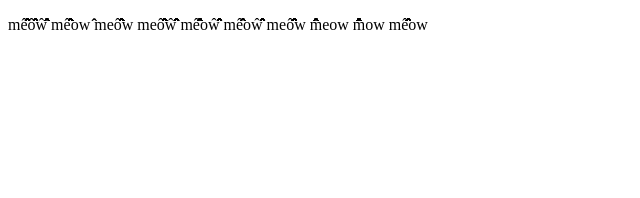
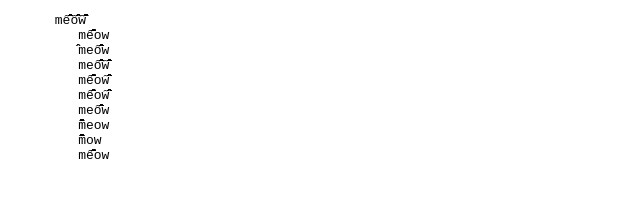
Before and after one commit to johngao122/johngao122.github.io, a plain HTML site: page index.html in a window 1280 px wide. Shown: the whole page, without its empty margins (0-640 px from the left). Drawn offline with Linux system fonts and the light colour scheme.

Commit message:
Update index.html

```diff
--- a/index.html
+++ b/index.html
@@ -3,7 +3,8 @@
 
 
    <body>
-      <p>mê̂̂̂̂̂̂̂̂̂̂̂̂̂̂̂̂̂̂̂̂̂̂̂̂̂̂̂̂̂̂̂̂̂̂̂̂̂ô̂̂̂̂̂̂̂̂̂̂̂ŵ̂̂̂̂̂̂̂̂̂̂̂̂̂̂̂̂̂̂̂̂̂̂̂̂̂̂̂̂̂̂̂̂̂̂̂̂̂̂̂̂̂̂̂̂
+      <pre>
+      mê̂̂̂̂̂̂̂̂̂̂̂̂̂̂̂̂̂̂̂̂̂̂̂̂̂̂̂̂̂̂̂̂̂̂̂̂̂ô̂̂̂̂̂̂̂̂̂̂̂ŵ̂̂̂̂̂̂̂̂̂̂̂̂̂̂̂̂̂̂̂̂̂̂̂̂̂̂̂̂̂̂̂̂̂̂̂̂̂̂̂̂̂̂̂̂
          mê̂̂̂̂̂̂̂̂̂̂̂̂̂̂̂̂̂̂̂̂̂̂̂̂̂̂̂̂̂̂̂̂̂̂̂̂̂̂̂̂̂̂̂̂̂̂̂̂̂̂̂̂̂̂̂̂̂̂̂̂̂̂̂̂̂̂̂̂̂̂̂̂̂̂̂ow
          ̂̂meô̂̂̂̂̂̂̂̂̂̂̂̂̂̂̂̂̂̂̂̂̂̂̂̂̂̂̂̂̂̂̂̂̂̂̂̂̂̂̂̂̂̂̂̂̂̂̂̂̂̂̂̂̂̂̂̂̂̂̂̂̂̂̂̂̂̂̂̂̂̂̂̂̂̂̂̂̂̂̂̂̂̂̂̂̂̂̂̂̂̂w
          meô̂̂̂̂̂̂̂̂̂̂̂̂̂̂̂̂̂̂̂̂̂̂̂̂̂̂̂̂̂̂̂̂̂̂̂̂̂̂̂̂̂̂̂̂̂̂̂̂̂̂̂̂̂̂̂̂̂ŵ̂̂̂̂̂̂̂̂̂̂̂̂̂̂̂̂̂̂̂̂̂̂̂̂̂̂̂̂̂̂̂̂̂̂̂̂̂̂̂̂̂̂̂̂̂̂̂̂̂̂̂̂̂̂̂̂̂̂̂̂̂̂̂̂̂̂̂̂̂̂̂̂̂̂̂̂̂̂̂̂̂̂̂̂̂̂̂̂̂̂̂̂̂̂̂̂̂̂̂̂̂̂
@@ -13,8 +14,8 @@
          m̂̂̂̂̂̂̂̂̂̂̂̂̂̂̂̂̂̂̂̂̂̂̂̂̂̂̂̂̂̂̂̂̂̂̂̂̂̂̂̂̂̂eow
          m̂̂̂̂̂̂̂̂̂̂̂̂̂̂̂̂̂̂̂̂̂̂̂̂̂̂̂̂̂̂̂̂̂̂̂̂̂̂̂̂̂̂̂̂̂̂̂̂̂̂̂̂̂̂̂̂̂̂̂̂̂̂̂̂̂̂̂̂̂̂̂̂̂̂̂̂̂̂ow
          mê̂̂̂̂̂̂̂̂̂̂̂̂̂̂̂̂̂̂̂̂̂̂̂̂̂̂̂̂̂̂̂̂̂̂̂̂̂̂̂̂̂̂̂̂̂̂̂̂̂̂̂̂̂̂̂̂̂̂̂̂̂ow
-      </p>
+      </pre>
 
-      <meta http-equiv="refresh" content="2; url=https://www.youtube.com/watch?v=g1Og5Tg_Jyo&ab_channel=madcatlady">
+      <meta http-equiv="refresh" content="1; url=https://www.youtube.com/watch?v=g1Og5Tg_Jyo&ab_channel=madcatlady">
    </body>
 </html>
```
